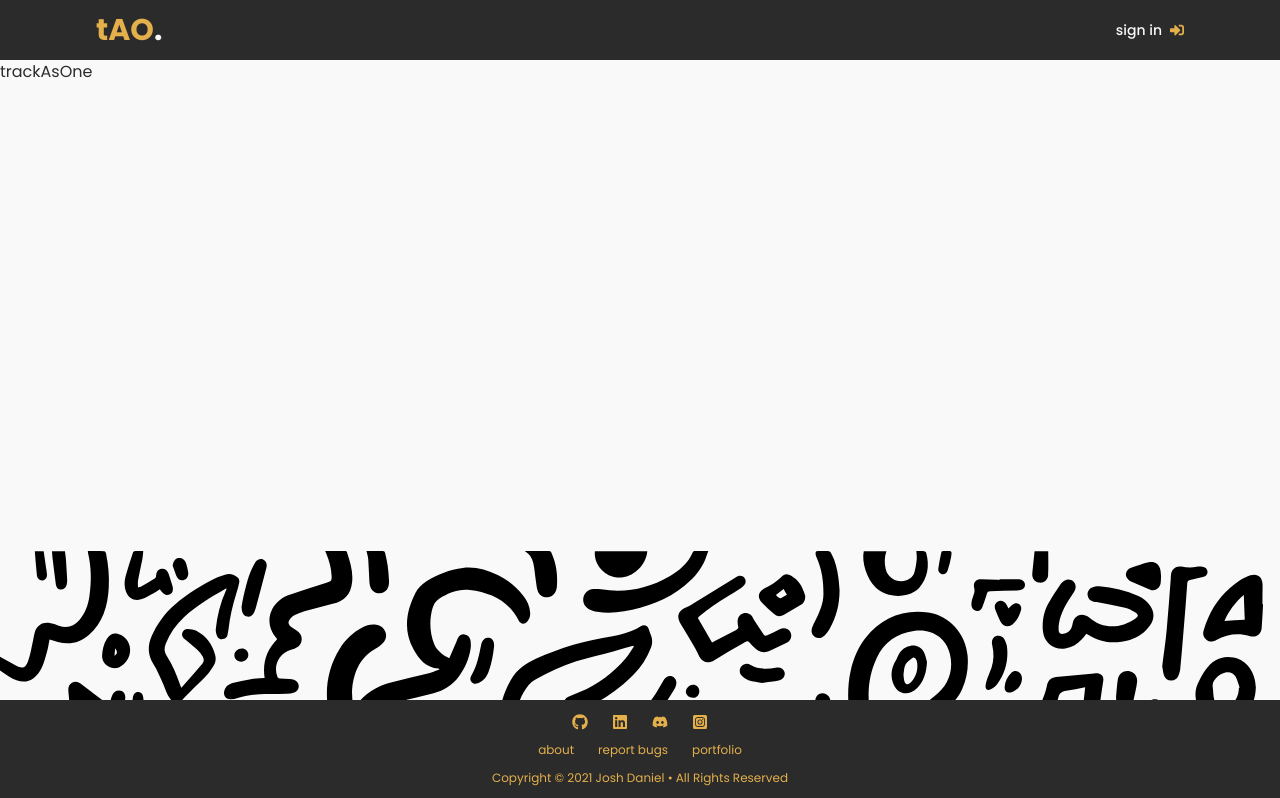
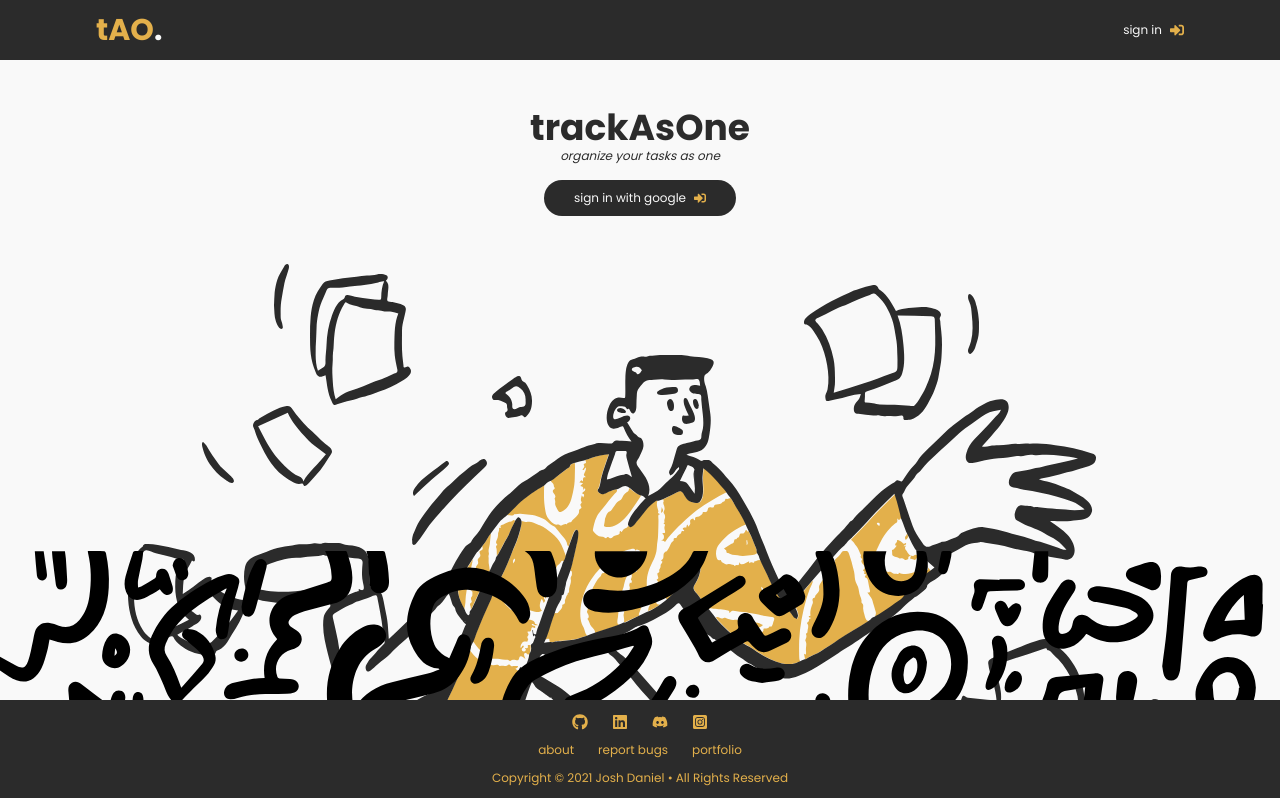
Before and after one commit to joshxfi/track-as-one, a Next.js app: page / in a window 1280 px wide. Shown: the top 798 px of the page. Built offline with nearby package versions, Linux system fonts and the light colour scheme.

Commit message:
Add authorization page

```diff
--- a/components/Layout.tsx
+++ b/components/Layout.tsx
@@ -13,7 +13,7 @@ export const Layout: React.FC<Children> = ({ children }) => {
       </Head>
 
       <Navbar />
-      <main className='text-primary'>{children}</main>
+      <main className='text-primary w-[85%] mx-auto'>{children}</main>
       <Footer />
     </>
   );
--- a/components/Navbar.tsx
+++ b/components/Navbar.tsx
@@ -9,7 +9,7 @@ export const Navbar: React.FC = () => {
           tAO<span className='text-f9'>.</span>
         </h1>
         <div className='flex items-center text-sm'>
-          <p className='font-medium mr-2'>sign in</p>
+          <p className='text-xs mr-2'>sign in</p>
           <FaSignInAlt className='text-secondary' />
         </div>
       </div>
--- a/pages/index.tsx
+++ b/pages/index.tsx
@@ -1,9 +1,21 @@
 import React from 'react';
+import Image from 'next/image';
+import { FaSignInAlt } from 'react-icons/fa';
+import avatar from '../public/assets/avatar.svg';
 
 const index: React.FC = () => {
   return (
-    <div>
-      <h1>trackAsOne</h1>
+    <div className='flex flex-col items-center leading-3'>
+      <header className='mt-12 text-center mb-4'>
+        <h1 className='text-4xl font-bold'>trackAsOne</h1>
+        <i className='text-xs'>organize your tasks as one</i>
+      </header>
+      <button className='flex items-center justify-between text-f9 bg-primary rounded-[36px] text-xs h-[36px] px-[30px] mb-12'>
+        <p className='mr-2'>sign in with google</p>{' '}
+        <FaSignInAlt className='text-secondary' />
+      </button>
+
+      <Image src={avatar} objectFit='contain' />
     </div>
   );
 };
```
